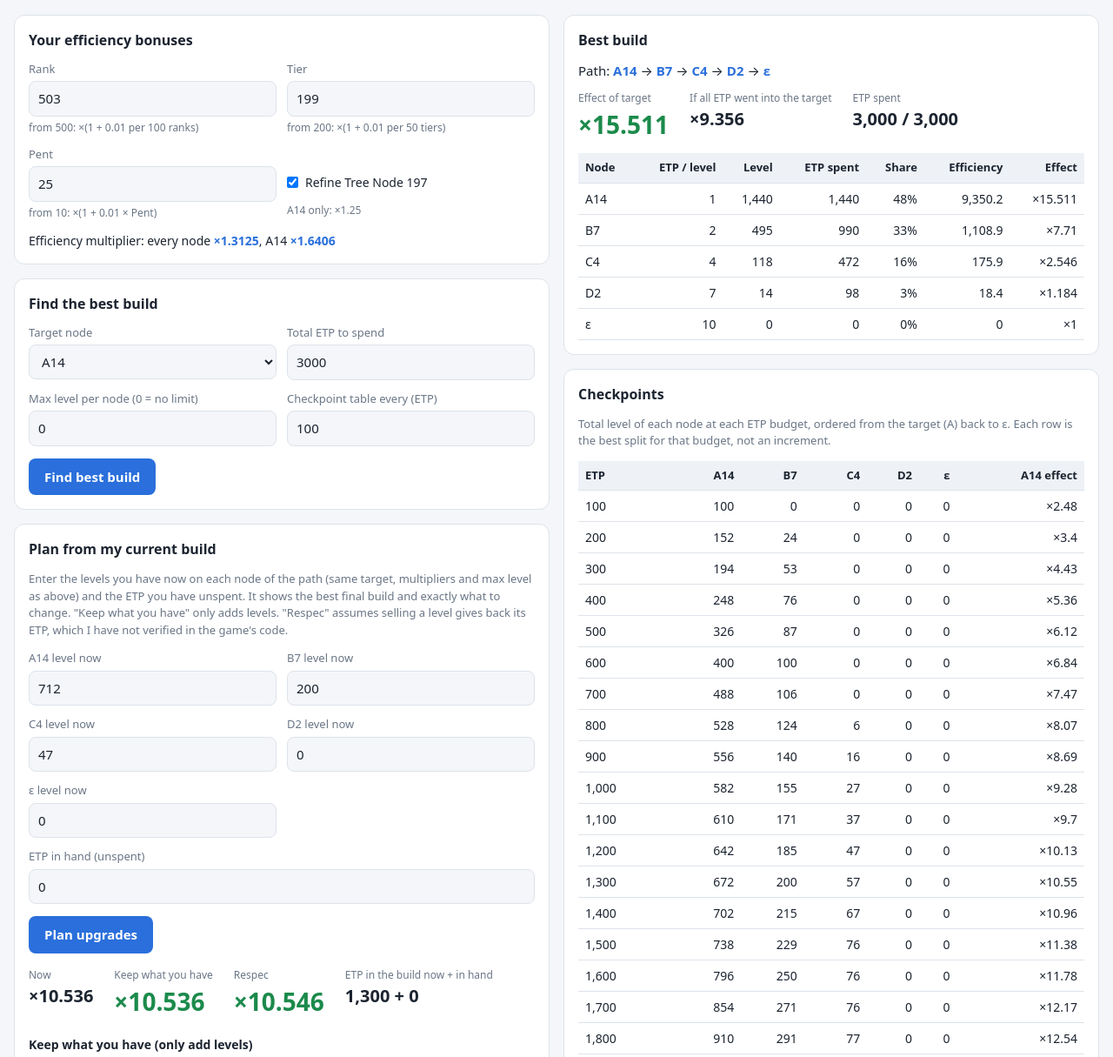
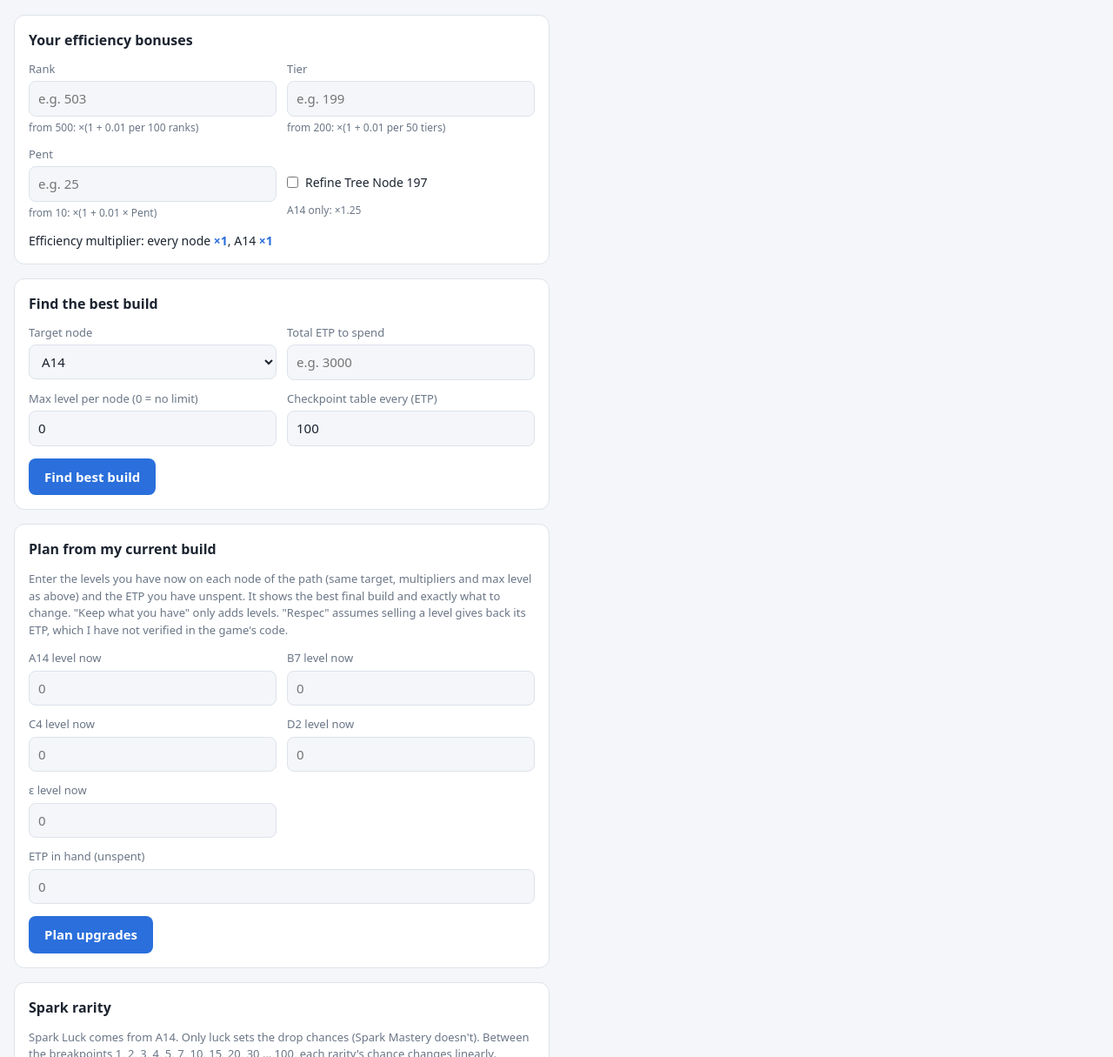
Before and after one commit to coolguydlm123/revolution-idle-etp-optimizer, a plain HTML site: page index.html in a window 1280 px wide. Shown: the part 87-1302 px from the top of the page at 87% size. Drawn offline with Linux system fonts and the light colour scheme.

Commit message:
Public page starts with empty inputs and placeholders; nothing runs until you click
Co-Authored-By: Claude Opus 5.5 <noreply@anthropic.com>

```diff
--- a/index.html
+++ b/index.html
@@ -77,21 +77,21 @@
       <div class="grid">
         <div>
           <label for="rank">Rank</label>
-          <input id="rank" type="number" min="0" step="1" value="503">
+          <input id="rank" type="number" min="0" step="1" placeholder="e.g. 503">
           <div class="hint small">from 500: ×(1 + 0.01 per 100 ranks)</div>
         </div>
         <div>
           <label for="tier">Tier</label>
-          <input id="tier" type="number" min="0" step="1" value="199">
+          <input id="tier" type="number" min="0" step="1" placeholder="e.g. 199">
           <div class="hint small">from 200: ×(1 + 0.01 per 50 tiers)</div>
         </div>
         <div>
           <label for="pent">Pent</label>
-          <input id="pent" type="number" min="0" step="1" value="25">
+          <input id="pent" type="number" min="0" step="1" placeholder="e.g. 25">
           <div class="hint small">from 10: ×(1 + 0.01 × Pent)</div>
         </div>
         <div>
-          <label class="check"><input id="refine197" type="checkbox" checked> Refine Tree Node 197</label>
+          <label class="check"><input id="refine197" type="checkbox"> Refine Tree Node 197</label>
           <div class="hint small">A14 only: ×1.25</div>
         </div>
       </div>
@@ -106,7 +106,7 @@
         </div>
         <div>
           <label for="etp">Total ETP to spend</label>
-          <input id="etp" type="number" min="0" step="1" value="3000">
+          <input id="etp" type="number" min="0" step="1" placeholder="e.g. 3000">
         </div>
         <div>
           <label for="maxlvl">Max level per node (0 = no limit)</label>
@@ -126,7 +126,7 @@
       <div class="grid" style="margin-top:12px">
         <div>
           <label for="inHand">ETP in hand (unspent)</label>
-          <input id="inHand" type="number" min="0" step="1" value="0">
+          <input id="inHand" type="number" min="0" step="1" placeholder="0">
         </div>
       </div>
       <button id="plan">Plan upgrades</button>
@@ -138,7 +138,7 @@
       <div class="row">
         <div>
           <label for="luck">Spark Luck</label>
-          <input id="luck" type="number" min="1" step="0.001" value="10.537">
+          <input id="luck" type="number" min="1" step="0.001" placeholder="e.g. 10.537">
         </div>
         <button id="luckBest" class="ghost" disabled>Use luck from best A14 build</button>
         <button id="luckPlan" class="ghost" disabled>Use luck from plan</button>
@@ -175,7 +175,7 @@
       </div>
 
     </div>
-    <div class="card">
+    <div class="card hide" id="cpCard">
       <h2>Checkpoints</h2>
       <p class="note">Total level of each node at each ETP budget, ordered from the target (A) back to ε. Each row is the best split for that budget, not an increment.</p>
       <div class="scroll">
@@ -414,6 +414,7 @@ function run() {
     cb.appendChild(tr);
   }
   document.getElementById('result').classList.remove('hide');
+  document.getElementById('cpCard').classList.remove('hide');
   setLuckSource('luckBest', target === 28 ? ev.value : null, 'Use luck from best A14 build');
 }
 // ---------- plan from current build ----------
@@ -422,7 +423,7 @@ function pathIds(target) {
   for (let id = target; ; id = parentOf(id)) { ids.unshift(id); if (id === 0) break; }
   return ids;
 }
-const curVals = { 28: 712, 13: 200, 6: 47 };   // remembered levels by node id (default: A14 712, B7 200, C4 47)
+const curVals = {};   // remembered levels by node id
 function buildCur() {
   const ids = pathIds(+sel.value);
   const grid = document.getElementById('curGrid');
@@ -431,7 +432,7 @@ function buildCur() {
   for (let k = ids.length - 1; k >= 0; k--) {
     const d = document.createElement('div');
     d.innerHTML = '<label>' + label(ids[k]) + ' level now</label>' +
-      '<input type="number" min="0" step="1" data-id="' + ids[k] + '" value="' + (curVals[ids[k]] || 0) + '">';
+      '<input type="number" min="0" step="1" data-id="' + ids[k] + '" placeholder="0" value="' + (curVals[ids[k]] || '') + '">';
     grid.appendChild(d);
   }
 }
@@ -574,8 +575,7 @@ buildBpTable();
 showRarity();
 
 document.getElementById('go').addEventListener('click', run);
-run();
-document.getElementById('plan').click();
+
 </script>
 </body>
 </html>
```
